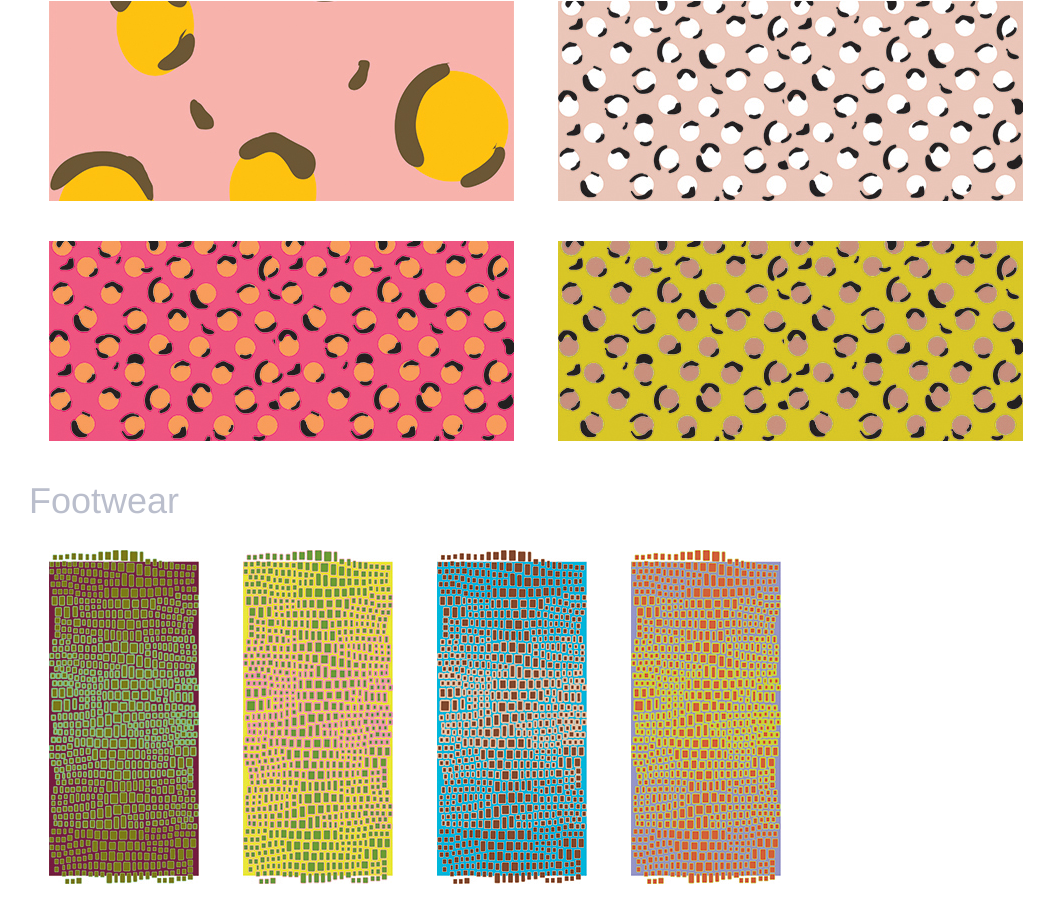
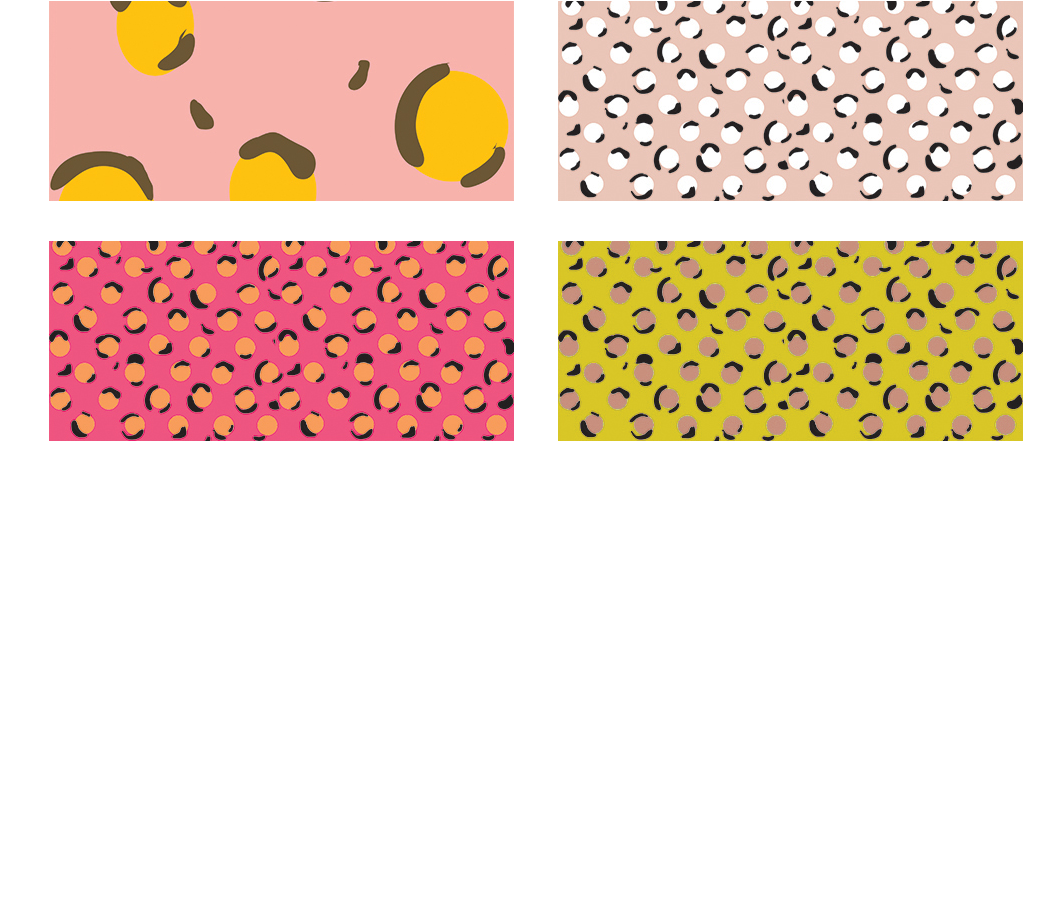
Before and after one commit to kalleaaltonen-zz/tjasaavsec.net, a plain HTML site: page patterns.html in a window 1280 px wide. Shown: the part 4021-4925 px from the top of the page, without its empty margins (41-1095 px from the left). After the commit the page ends 4482 px from the top, so only its background shows below. Drawn offline with nearby package versions, Linux system fonts and the light colour scheme.

Commit message:
Update patterns.html

```diff
--- a/patterns.html
+++ b/patterns.html
@@ -121,21 +121,6 @@
 			</a>
 		</div>
 
-		<h1>Footwear</h1>
-		<div class="image-set">
-			<a class="example-image-link" href="patterns/5/tjasaavsec_patterns_animalnewcrocco02.jpg" data-lightbox="1" >
-				<img class="example-image" src="patterns/5/tjasaavsec_patterns_animalnewcrocco02.jpg"  />
-			</a>
-			<a class="example-image-link" href="patterns/5/tjasaavsec_patterns_animalnewcrocco05.jpg" data-lightbox="1" >
-				<img class="example-image" src="patterns/5/tjasaavsec_patterns_animalnewcrocco05.jpg"  />
-			</a>
-			<a class="example-image-link" href="patterns/5/tjasaavsec_patterns_animalnewcrocco06.jpg" data-lightbox="1" >
-				<img class="example-image" src="patterns/5/tjasaavsec_patterns_animalnewcrocco06.jpg"  />
-			</a>
-			<a class="example-image-link" href="patterns/5/tjasaavsec_patterns_animalnewcrocco07.jpg" data-lightbox="1" >
-				<img class="example-image" src="patterns/5/tjasaavsec_patterns_animalnewcrocco07.jpg"  />
-			</a>
-		</div>
 	</div>
 </div>
 </body>
```
